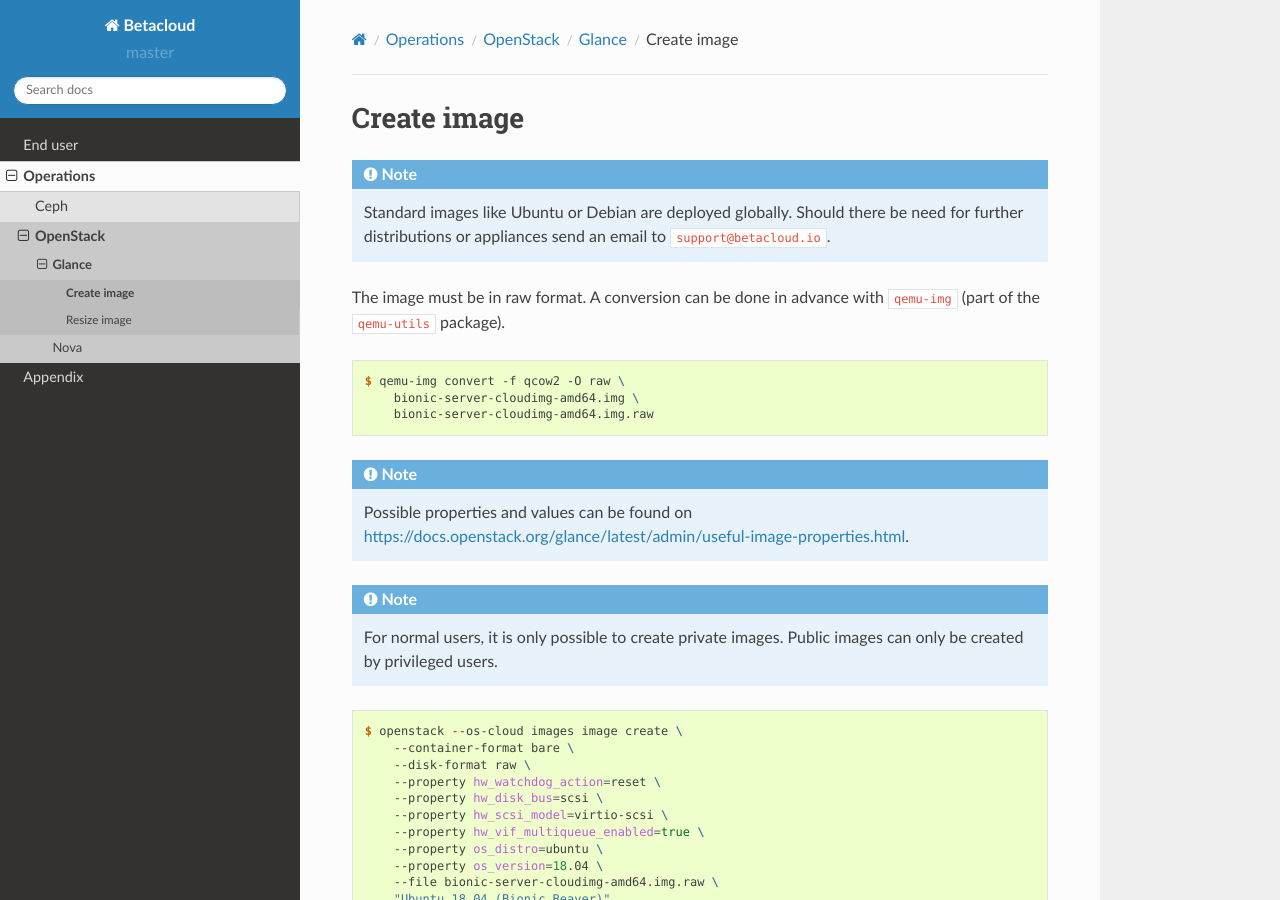
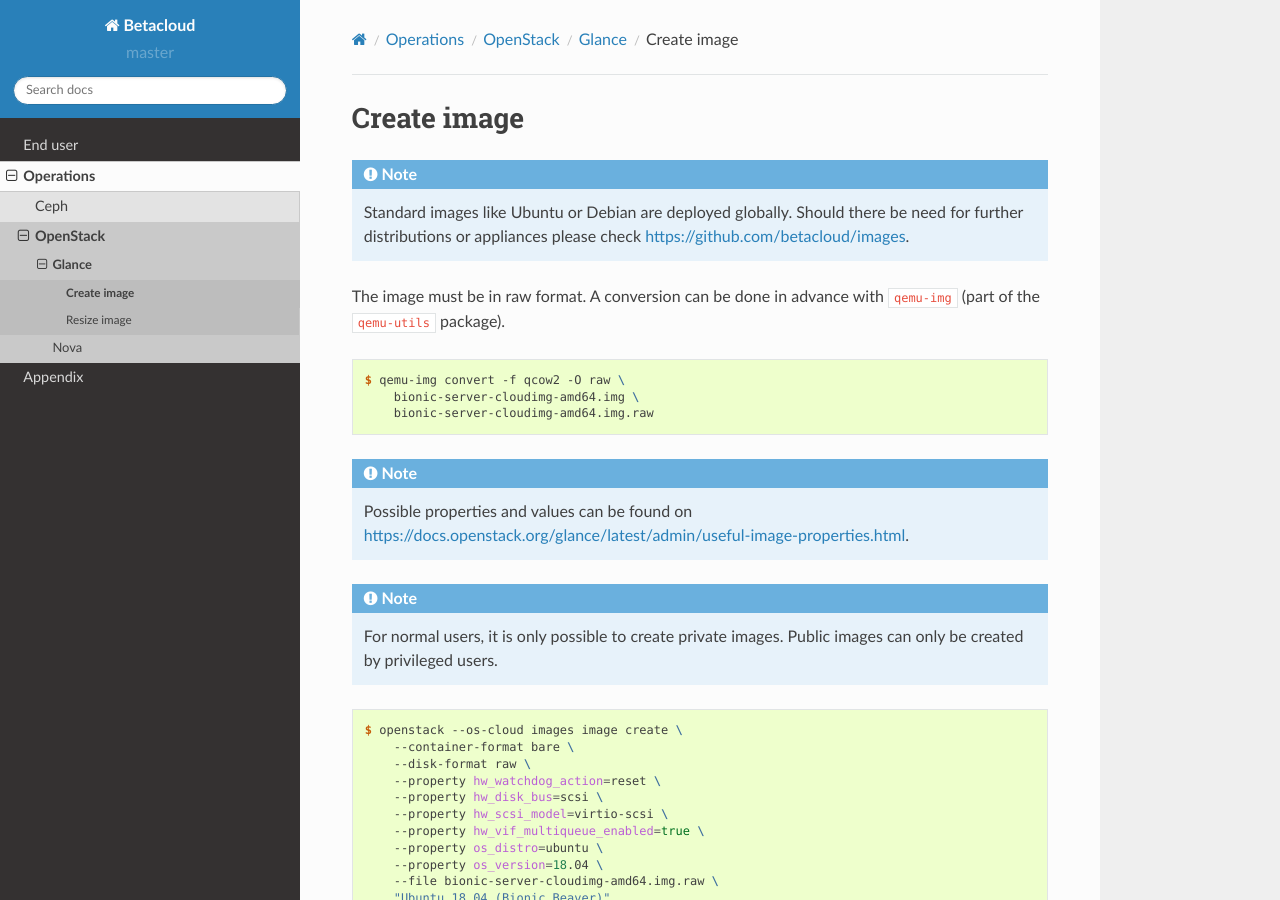
Before and after one commit to betacloud/documentation, a Sphinx documentation site: the page built from source/operations/openstack/glance/create-image.rst, in a window 1280 px wide and 900 px high. Built offline with Sphinx 7.4.7 and the Read the Docs theme 2.0.0, drawn with Linux system fonts in a browser that asks for light colours; pages that are not in the unit, such as notebooks, are missing from menus.

Commit message:
Add a link to https://github.com/betacloud/images

```diff
--- a/source/operations/openstack/glance/create-image.rst
+++ b/source/operations/openstack/glance/create-image.rst
@@ -4,7 +4,7 @@ Create image
 
 .. note::
 
-   Standard images like Ubuntu or Debian are deployed globally. Should there be need for further distributions or appliances send an email to ``support@betacloud.io``.
+   Standard images like Ubuntu or Debian are deployed globally. Should there be need for further distributions or appliances please check https://github.com/betacloud/images.
 
 The image must be in raw format. A conversion can be done in advance with ``qemu-img`` (part of the ``qemu-utils`` package).
 
```
